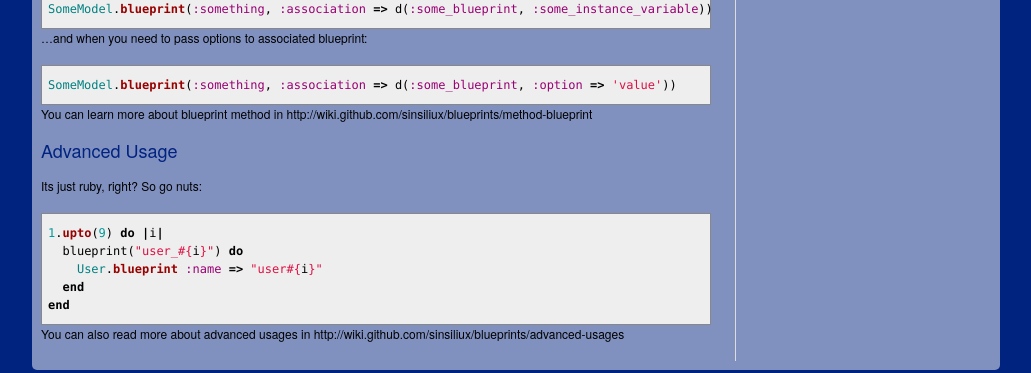
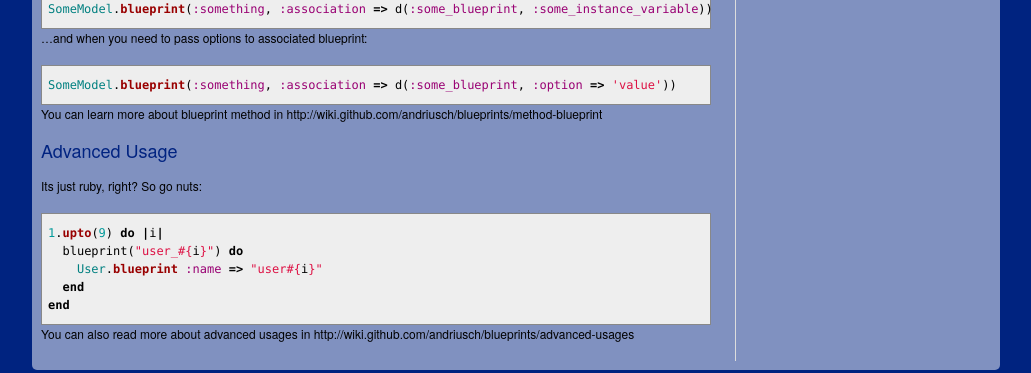
Before and after one commit to andriusch/blueprints, a Jekyll site: the page built from _posts/2011-1-1-basic-usage.markdown, in a window 1280 px wide and 900 px high, scrolled down 1763 px. Shown: the part 512-885 px from the top of the window, without its empty margins (133-1164 px from the left). Built offline with Jekyll 4.4.1, drawn with Linux system fonts in a browser that asks for light colours; Markdown is read by kramdown in place of the engine named in the settings; some of the changed lines change nothing that is shown.

Commit message:
Updated links to source and docs

```diff
--- a/_includes/menu.html
+++ b/_includes/menu.html
@@ -2,7 +2,7 @@
   <ul>
     <li><a href="/blueprints/">Home</a></li>
     <li><a href="/blueprints/changelog.html">Changelog</a></li>
-    <li><a href="http://rdoc.info/github/sinsiliux/blueprints/master/frames">RDoc</a></li>
-    <li><a href="https://github.com/sinsiliux/blueprints">Source</a></li>
+    <li><a href="http://rdoc.info/github/andriusch/blueprints/master/frames">RDoc</a></li>
+    <li><a href="https://github.com/andriusch/blueprints">Source</a></li>
   </ul>
 </nav>
--- a/_posts/2011-1-1-basic-usage.markdown
+++ b/_posts/2011-1-1-basic-usage.markdown
@@ -131,7 +131,7 @@
 SomeModel.blueprint(:something, :association => d(:some_blueprint, :option => 'value'))
 {% endhighlight %}
 
-You can learn more about blueprint method in http://wiki.github.com/sinsiliux/blueprints/method-blueprint
+You can learn more about blueprint method in http://wiki.github.com/andriusch/blueprints/method-blueprint
 
 ### Advanced Usage
 
@@ -145,4 +145,4 @@
 end
 {% endhighlight %}
 
-You can also read more about advanced usages in http://wiki.github.com/sinsiliux/blueprints/advanced-usages
+You can also read more about advanced usages in http://wiki.github.com/andriusch/blueprints/advanced-usages
```
